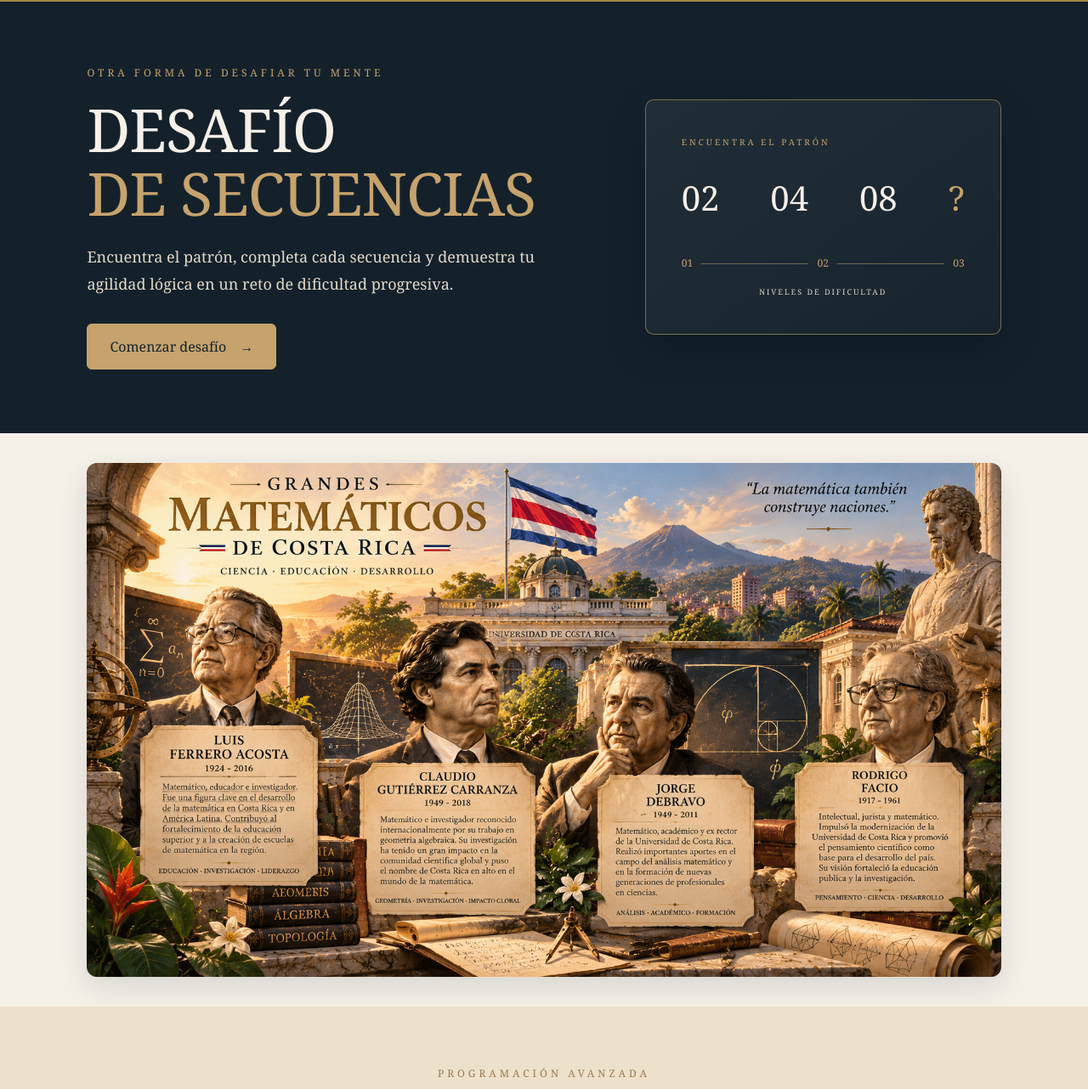
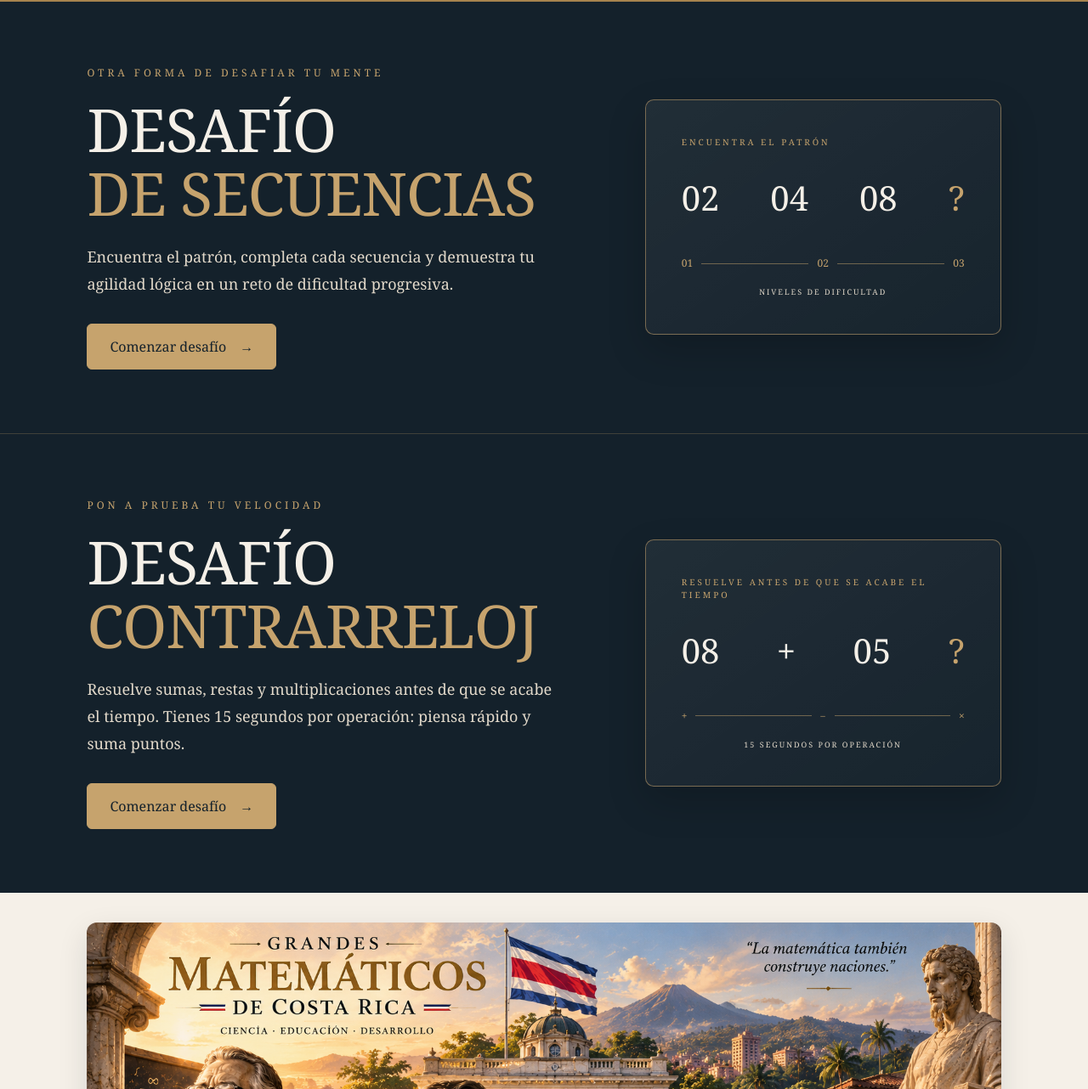
Before and after one commit to Dereck2007/PUZZLE_GAME, an ASP.NET Core app: page / in a window 1280 px wide. Shown: the part 673-1955 px from the top of the page at 85% size. Run offline with ASP.NET Core 8, Linux system fonts and the light colour scheme; style sheets or scripts are compiled from the project's sources.

Commit message:
vista en la view del home

```diff
--- a/MathPuzzle.Web/Views/Home/Index.cshtml
+++ b/MathPuzzle.Web/Views/Home/Index.cshtml
@@ -79,6 +79,50 @@
     </div>
 </section>
 
+<!-- DESAFÍO CONTRARRELOJ -->
+
+<section class="secuencias-home" aria-labelledby="contrarreloj-home-titulo"
+         style="border-top: 1px solid rgba(196, 160, 106, 0.25);">
+    <div class="secuencias-home-contenido">
+        <p class="secuencias-home-etiqueta">
+            PON A PRUEBA TU VELOCIDAD
+        </p>
+
+        <h2 id="contrarreloj-home-titulo">
+            DESAFÍO <span>CONTRARRELOJ</span>
+        </h2>
+
+        <p class="secuencias-home-descripcion">
+            Resuelve sumas, restas y multiplicaciones antes de que se acabe el tiempo. Tienes 15 segundos por operación: piensa rápido y suma puntos.
+        </p>
+
+        <a asp-controller="Contrarreloj"
+           asp-action="Index"
+           class="secuencias-home-boton">
+            Comenzar desafío
+            <span aria-hidden="true">→</span>
+        </a>
+    </div>
+
+    <div class="secuencias-home-visual" aria-hidden="true">
+        <p>RESUELVE ANTES DE QUE SE ACABE EL TIEMPO</p>
+        <div class="secuencias-home-numeros">
+            <span>08</span>
+            <span>+</span>
+            <span>05</span>
+            <span class="secuencias-home-faltante">?</span>
+        </div>
+        <div class="secuencias-home-nivel">
+            <span>+</span>
+            <span class="secuencias-home-linea"></span>
+            <span>−</span>
+            <span class="secuencias-home-linea"></span>
+            <span>×</span>
+            <small>15 SEGUNDOS POR OPERACIÓN</small>
+        </div>
+    </div>
+</section>
+
 <section class="math-image-section">
 
     <img src="~/images/matematicos-cr.png"
```
